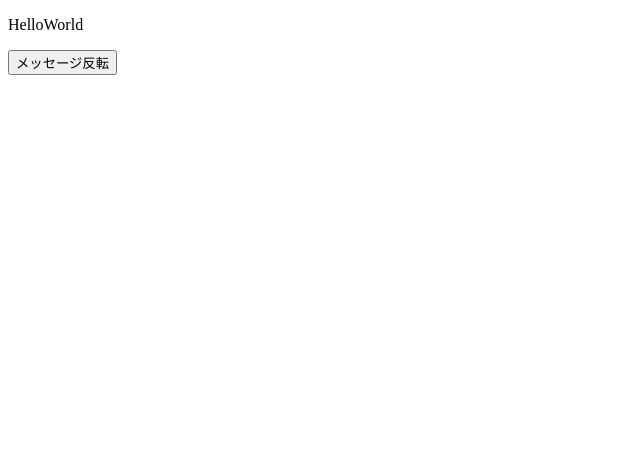
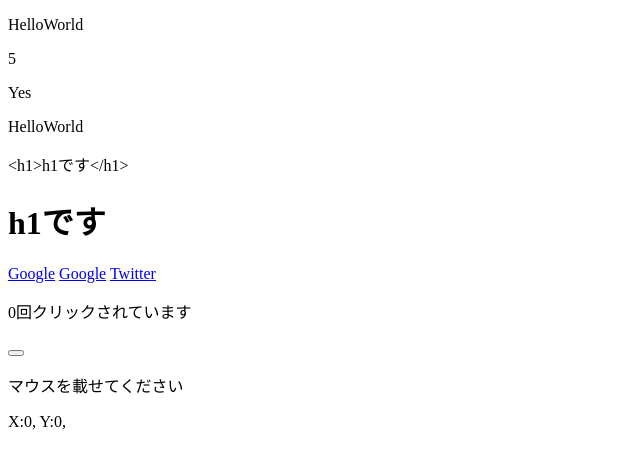
Before and after one commit to parkercatz/vue-tutorial, a plain HTML site: page index.html in a window 1280 px wide. Shown: the whole page, without its empty margins (0-640 px from the left). Drawn offline with nearby package versions, Linux system fonts and the light colour scheme.

Commit message:
add: テンプレート構文の確認

```diff
--- a/index.html
+++ b/index.html
@@ -6,20 +6,52 @@
     <title>Document</title>
   </head>
   <body>
-    <script src="vue.js"></script>
+    <script src="https://cdn.jsdelivr.net/npm/vue@2.6.12/dist/vue.js"></script>
+
     <div id="app">
-      <p>{{message}}</p>
-      <button v-on:click="reverseMessage">メッセージ反転</button>
+      <p v-once>{{ message }}</p>
+      <p>{{number+ 5}}</p>
+      <p>{{ok ? 'Yes' : 'No' }}</p>
+      <p>{{sayHi()}}</p>
+      <div>{{ html }}</div>
+      <div v-html="html"></div>
+      <a v-bind:href="url">Google</a>
+      <a :[attribute]="url">Google</a>
+      <a v-bind="twitterObject">Twitter</a>
+      <p>{{number}}回クリックされています</p>
+      <button v-on:click="countUp"></button>
+      <p v-on:mousemove="changeMousePosition(3, $event)">
+        マウスを載せてください
+      </p>
+      <p>X:{{x}}, Y:{{y}},</p>
     </div>
     <script>
       new Vue({
         el: '#app',
         data: {
           message: 'HelloWorld',
+          number: 0,
+          ok: true,
+          html: '<h1>h1です</h1>',
+          url: 'https://google.com',
+          attribute: 'href',
+          twitterObject: {
+            href: 'https://twitter.com',
+            id: 11,
+          },
+          x: 0,
+          y: 0,
         },
         methods: {
-          reverseMessage: function () {
-            this.message = this.message.split('').reverse().join('')
+          sayHi: function () {
+            return this.message
+          },
+          countUp: function () {
+            return (this.number += 1)
+          },
+          changeMousePosition: function (divideNumber, event) {
+            this.x = event.clientX / divideNumber
+            this.y = event.clientY / divideNumber
           },
         },
       })
```
